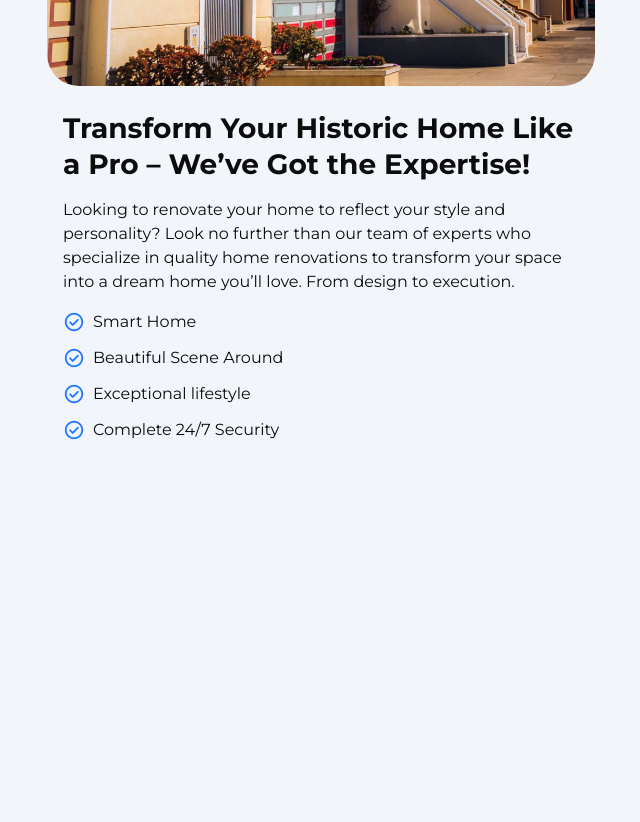
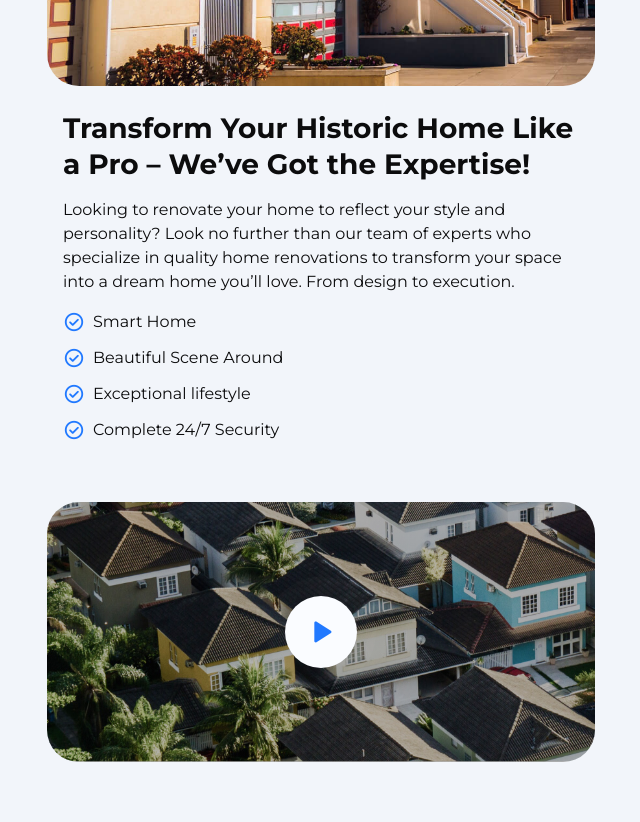
Before and after one commit to shayanjmln/Wealthome, a plain HTML site: page index.html in a window 1280 px wide. Shown: the part 6677-7499 px from the top of the page, without its empty margins (319-959 px from the left). Before the commit the page ends 7179 px from the top, so only its background shows below. Drawn offline with nearby package versions, Linux system fonts and the light colour scheme.

Commit message:
Video Section Completed

```diff
--- a/assets/css/style.css
+++ b/assets/css/style.css
@@ -658,16 +658,43 @@ body{
 
 
 
+/*-----------------------------------*\
+  #VIDEO
+\*-----------------------------------*/
+
+.video-card {
+  height: 260px;
+  border-radius: 32px;
+  background: linear-gradient(0deg, #0000004d, #0000004d), url('../images/video-card.jpg');
+  background-repeat: no-repeat;
+  background-size: cover;
+  display: grid;
+  place-items: center;
+}
+
+.play-btn {
+  width: 72px;
+  height: 72px;
+  display: grid;
+  place-items: center;
+  background-color: var(--neutral-100);
+  color: var(--primary-100);
+  border-radius: var(--radius-circle);
+  animation: pulse 1.5s var(--transition-easing-quick) forwards infinite;
+}
+
+@keyframes pulse {
+  0% { box-shadow: 0 0 0 0 #ffffff80;}
+  100% { box-shadow: 0 0 0 20px #ffffff00;}
+}
+
+.play-btn .material-symbols-rounded {
+  font-size: 4rem;
+  font-variation-settings: 'FILL' 1;
+}
 
 
 
-
-
-
-
-/*-----------------------------------*\
-  #VIDEO
-\*-----------------------------------*/
 
 
 
--- a/index.html
+++ b/index.html
@@ -611,6 +611,24 @@
                 </section>
 
 
+
+
+                <!--
+                -   #VIDEO
+                -->
+
+                <section class="section video">
+                    <div class="container">
+
+                        <div class="video-card">
+                            <button class="play-btn" aria-label="play video">
+                                <span class="material-symbols-rounded" aria-hidden="true">play_arrow</span>
+                            </button>
+                        </div>
+                    </div>
+                </section>
+
+
             </article>
         </main>
 </body>
```
Also changed, not shown: assets/images/video-card.jpg (added).
